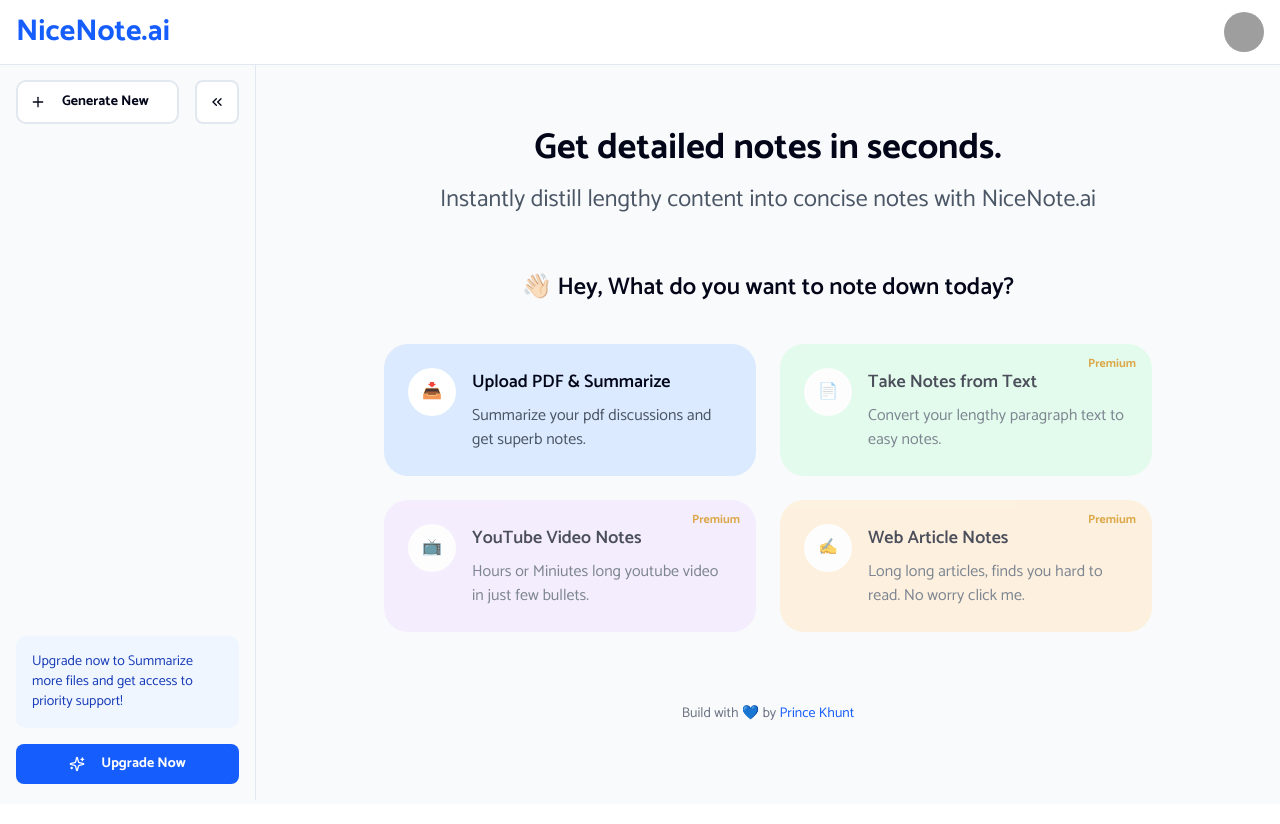
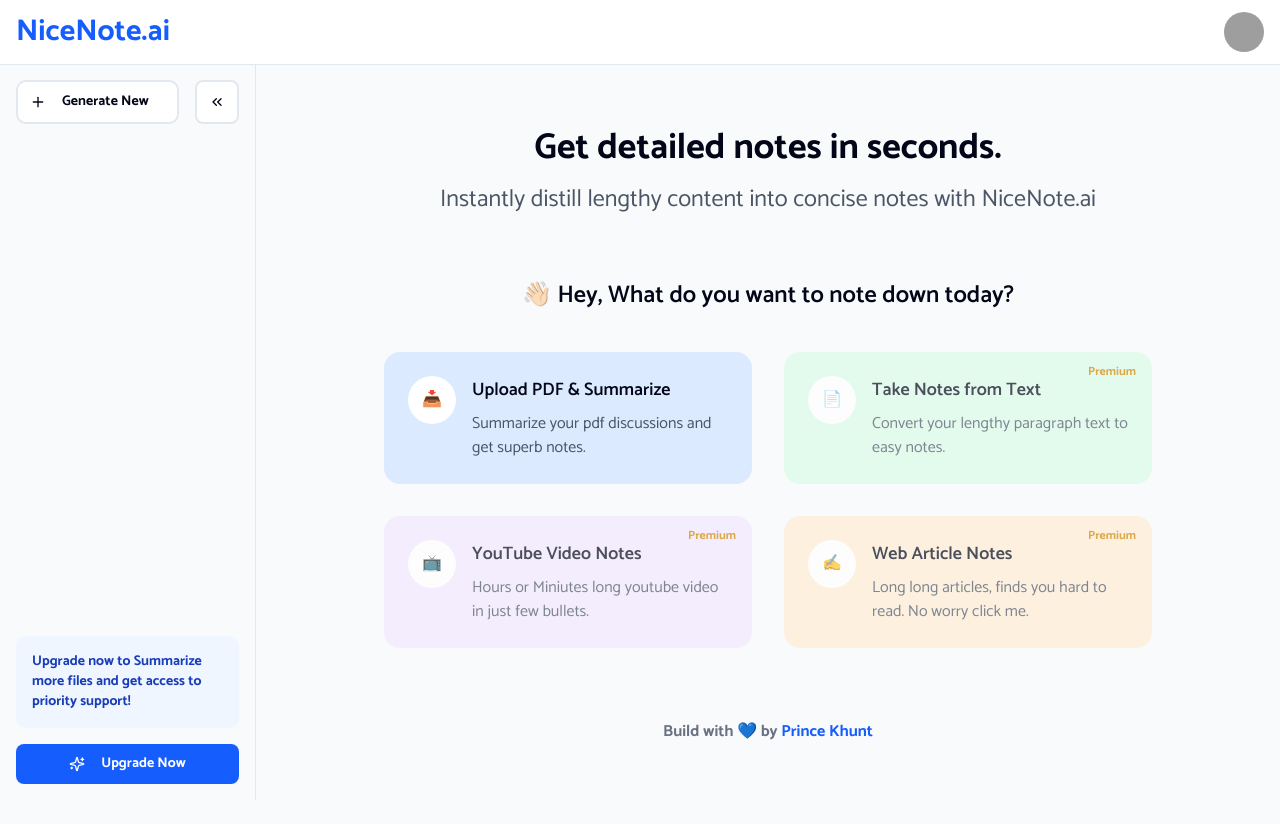
Before and after one commit to PrinceKhunt16/NiceNote.ai, a Next.js app: page /dashboard in a window 1280 px wide. Built offline with nearby package versions, Linux system fonts and the light colour scheme; no server answers; grey boxes are pictures that could not be loaded.

Commit message:
Did some ui fix

```diff
--- a/src/app/(dashboard)/dashboard/page.tsx
+++ b/src/app/(dashboard)/dashboard/page.tsx
@@ -38,7 +38,7 @@
 
   return (
     <div className="container mx-auto px-4 py-16">
-      <div className="max-w-3xl mx-auto text-center mb-14">
+      <div className="max-w-3xl mx-auto text-center mb-16">
         <h1 className="text-3xl md:text-4xl font-bold mb-4">
           Get detailed notes in seconds.
         </h1>
@@ -52,11 +52,11 @@
           👋🏻 Hey, What do you want to note down today?
         </h2>
 
-        <div className="grid grid-cols-1 md:grid-cols-2 gap-6 mb-14">
+        <div className="grid grid-cols-1 md:grid-cols-2 gap-8 mb-14">
           {useCases.map((useCase, index) => (
-            <Link href={`${useCase.link}`} passHref key={index}>
+            <Link href={`${useCase.launch ? useCase.link : "#"}`} passHref key={index}>
               <div
-                className={`p-6 rounded-3xl ${useCase.color} ${useCase.launch ? 'hover:shadow-lg transition-shadow cursor-pointer' : 'opacity-70 cursor-not-allowed'
+                className={`p-6 rounded-2xl ${useCase.color} ${useCase.launch ? 'hover:shadow-lg transition-shadow cursor-pointer' : 'opacity-70 cursor-not-allowed'
                   } relative`}
               >
                 {!useCase.launch && (
@@ -78,11 +78,16 @@
           ))}
         </div>
 
-        <footer className="text-center text-gray-500 text-sm py-4">
+        <footer className="text-center text-gray-500 text-md py-4 font-bold">
           Build with 💙 by{' '}
-          <span className="font-medium text-blue-600 cursor-pointer hover:text-blue-800 transition-colors">
+          <a
+            href="https://www.linkedin.com/in/prince-khunt-linked-in/"
+            target="_blank"
+            rel="noopener noreferrer"
+            className="font-bold text-blue-600 cursor-pointer hover:text-blue-800 transition-colors"
+          >
             Prince Khunt
-          </span>
+          </a>
         </footer>
       </div>
     </div>
--- a/src/app/(dashboard)/pdfsummarize/page.tsx
+++ b/src/app/(dashboard)/pdfsummarize/page.tsx
@@ -114,7 +114,7 @@
         <h1 className="text-3xl font-bold">PDF Summaries</h1>
         <Dialog open={createOpen} onOpenChange={setCreateOpen}>
           <DialogTrigger asChild>
-            <Button variant="outline" className="bg-blue-600 hover:bg-blue-700 cursor-pointer text-white hover:text-white p-5">
+            <Button variant="outline" className="bg-blue-600 hover:bg-blue-700 font-bold cursor-pointer text-white hover:text-white p-5">
               <span>+</span>
               New Summary
             </Button>
@@ -172,7 +172,7 @@
             <Search className="absolute left-3 top-[10px] h-4 w-4 text-gray-400" />
             <Input
               placeholder="Search summaries..."
-              className="pl-9"
+              className="pl-9 bg-white shadow"
               value={searchQuery}
               onChange={(e) => setSearchQuery(e.target.value)}
             />
@@ -225,7 +225,7 @@
                   <div className="absolute right-0 top-0 order-1 z-10">
                     <DropdownMenu>
                       <DropdownMenuTrigger asChild>
-                        <Button variant="ghost" size="sm" aria-label="Options" className="border-2 w-10 h-10 bg-gray cursor-pointer rounded-full bg-white">
+                        <Button variant="ghost" size="sm" aria-label="Options" className="border-2 w-10 h-10 bg-gray cursor-pointer font-bold rounded-full bg-white">
                           <EllipsisVertical className="h-4 w-4" />
                         </Button>
                       </DropdownMenuTrigger>
--- a/src/components/layouts/DashboardLayout.tsx
+++ b/src/components/layouts/DashboardLayout.tsx
@@ -156,7 +156,7 @@
         {isSidebarOpen && (
           <div className="p-4">
             <div className="bg-blue-50 p-4 rounded-lg mb-4">
-              <p className="text-sm text-blue-800">
+              <p className="text-sm text-blue-800 font-bold">
                 Upgrade now to Summarize more files and get access to priority
                 support!
               </p>
--- a/src/middleware.ts
+++ b/src/middleware.ts
@@ -49,6 +49,10 @@
         return NextResponse.redirect(new URL("/auth", request.url));
     }
 
+    if (session && (path.startsWith("/auth"))) {
+        return NextResponse.redirect(new URL("/dashboard", request.url));
+    }
+
     return response;
 }
 
```
